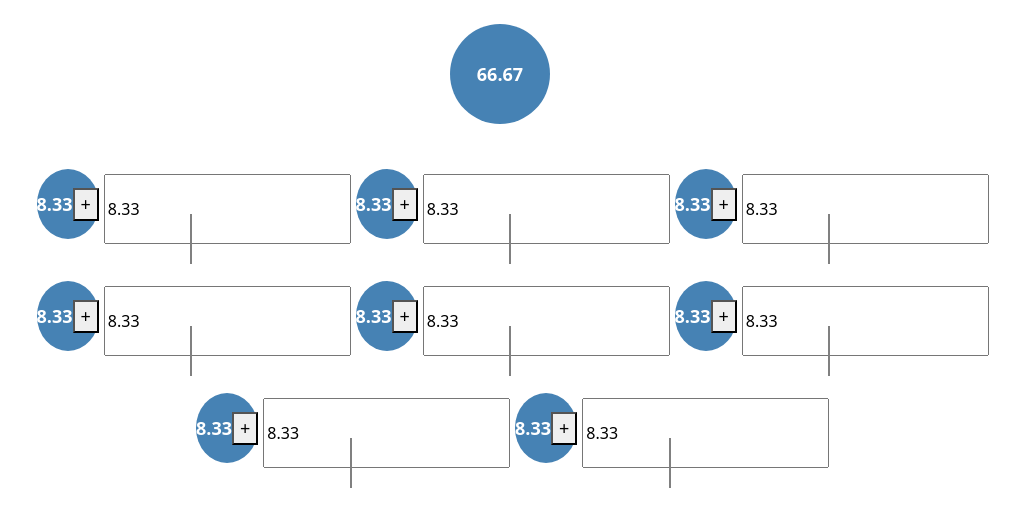
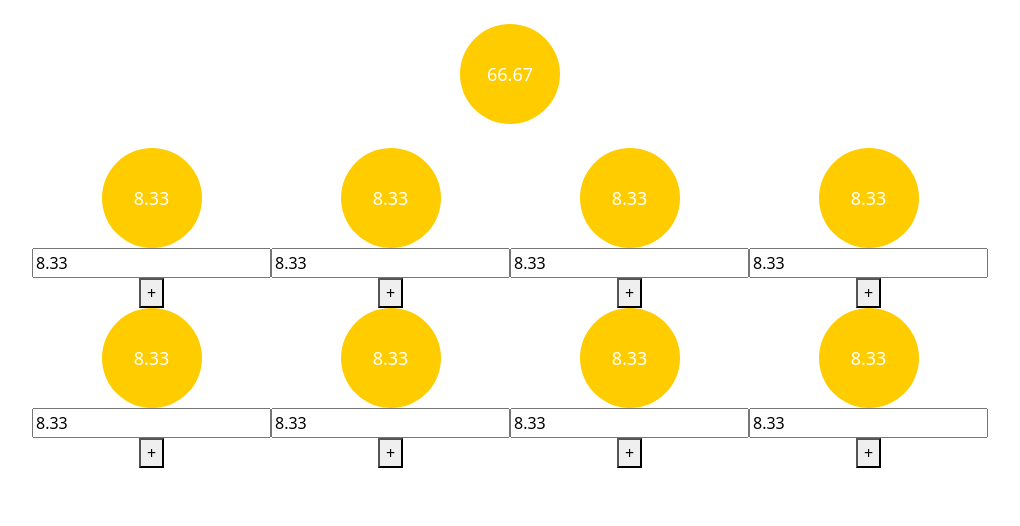
Before and after one commit to zarir-engineer/partition-tree-app, a Next.js app: page / in a window 1280 px wide. Shown: the top 526 px of the page, without its empty margins (130-1150 px from the left). Built offline with nearby package versions, Linux system fonts and the light colour scheme.

Commit message:
Update page.tsx

```diff
--- a/app/page.tsx
+++ b/app/page.tsx
@@ -1,145 +1,78 @@
-"use client"; // Enables React Client Components (required for interactive components in Next.js)
-
-import { useState } from "react"; // Import React's useState hook to manage component state
-import { Container } from "react-bootstrap"; // Import Bootstrap Container for layout
-import "bootstrap/dist/css/bootstrap.min.css"; // Import Bootstrap styles
-import styles from "./styles/FractionNodeApp.module.css"; // Import custom CSS module for styling
+"use client";
+import { useState } from "react";
+import { Container } from "react-bootstrap";
+import "bootstrap/dist/css/bootstrap.min.css";
+import styles from "./styles/FractionNodeApp.module.css";
 
 const FractionNodeApp = () => {
-  // Define the state that holds the hierarchical tree structure
-  const [data, setData] = useState<any>({
-    value: 66.67, // Root node's value set to 66.67
-    children: Array(8).fill({ value: 8.33, children: [] }), // 8 child nodes, each initialized with 8.33 (66.67 / 8)
+  // Define the tree structure with a root node
+  const [data, setData] = useState({
+    value: 66.67, // Root node value
+    children: Array(8).fill({ value: 8.33, children: [] }), // 8 child nodes, each 8.33
   });
 
-  /**
-   * Adjusts a node's value while ensuring the sum of its siblings remains unchanged.
-   * @param {number} index - Index of the child node being modified.
-   * @param {number} value - New value assigned to the child node.
-   * @param {number} parentIndex - Index of the parent node.
-   */
-  const adjustNodeValue = (index: number, value: number, parentIndex: number) => {
-    const newChildren = [...data.children]; // Clone children array to maintain immutability
-    newChildren[parentIndex].children[index].value = value; // Update the specific child's value
+  // Adjust the value of a child node while maintaining the sum
+  const adjustNodeValue = (index, value, parentIndex) => {
+    const newChildren = [...data.children];
+    newChildren[parentIndex].children[index].value = value;
 
-    // Compute the total value after modification
-    const total = newChildren[parentIndex].children.reduce((sum: number, child: any) => sum + child.value, 0);
+    // Normalize the other children so the total sum remains unchanged
+    const total = newChildren[parentIndex].children.reduce(
+      (sum, child) => sum + child.value,
+      0
+    );
 
-    // Normalize sibling values to maintain the sum constraint
     if (total !== newChildren[parentIndex].value) {
-      newChildren[parentIndex].children.forEach((child: any, idx: number) => {
+      newChildren[parentIndex].children.forEach((child, idx) => {
         if (idx !== index) {
-          child.value = (newChildren[parentIndex].value - value) / (newChildren[parentIndex].children.length - 1);
+          child.value =
+            (newChildren[parentIndex].value - value) /
+            (newChildren[parentIndex].children.length - 1);
         }
       });
     }
-    setData({ ...data, children: newChildren }); // Update state with modified children
+    setData({ ...data, children: newChildren });
   };
 
-  /**
-   * Adds a new child node to a specific parent node.
-   * @param {number} index - Index of the parent node.
-   */
-  const addChildNode = (index: number) => {
-    const newNode = { value: 8.33, children: [] }; // New child node with default value
-    const newChildren = [...data.children]; // Clone the children array
-    newChildren[index].children.push(newNode); // Add the new child to the parent node
-    setData({ ...data, children: newChildren }); // Update state
+  // Function to add a child node
+  const addChildNode = (index) => {
+    const newChildren = [...data.children];
+    newChildren[index].children.push({ value: 8.33, children: [] });
+    setData({ ...data, children: newChildren });
   };
 
-  /**
-   * Removes a child node from a specific parent.
-   * @param {number} index - Index of the child to be removed.
-   * @param {number} parentIndex - Index of the parent node.
-   */
-  const removeChildNode = (index: number, parentIndex: number) => {
-    const newChildren = [...data.children]; // Clone the children array
-    newChildren[parentIndex].children.splice(index, 1); // Remove the child at the given index
-    setData({ ...data, children: newChildren }); // Update state
+  // Function to remove a child node
+  const removeChildNode = (index, parentIndex) => {
+    const newChildren = [...data.children];
+    newChildren[parentIndex].children.splice(index, 1);
+    setData({ ...data, children: newChildren });
   };
 
   return (
     <Container className="my-4">
-      {/* Root node */}
       <div className="d-flex justify-content-center mb-4">
-        <div
-          className={styles.node}
-          style={{
-            width: "100px",
-            height: "100px",
-            borderRadius: "50%",
-            backgroundColor: "steelblue",
-            color: "white",
-            fontWeight: "bold",
-            display: "flex",
-            alignItems: "center",
-            justifyContent: "center",
-            marginRight: "20px",
-            position: "relative",
-          }}
-        >
-          {data.value.toFixed(2)}
-        </div>
+        {/* Root node */}
+        <div className={styles.node}>{data.value.toFixed(2)}</div>
       </div>
 
-      {/* Child nodes */}
-      <div className="d-flex justify-content-center flex-wrap" style={{ position: "relative" }}>
-        {data.children.map((child: any, parentIndex: number) => (
-          <div key={parentIndex} className="d-flex justify-content-center my-3" style={{ position: "relative" }}>
-            {/* Connecting line between parent and child */}
-            <div
-              style={{
-                position: "absolute",
-                top: "50px",
-                left: "50%",
-                width: "2px",
-                height: "50px",
-                backgroundColor: "gray",
-                transform: "translateX(-50%)",
-              }}
-            />
-
-            {/* Child node representation */}
-            <div
-              className={styles.node}
-              style={{
-                width: "70px",
-                height: "70px",
-                borderRadius: "50%",
-                backgroundColor: "steelblue",
-                color: "white",
-                fontWeight: "bold",
-                display: "flex",
-                alignItems: "center",
-                justifyContent: "center",
-                margin: "5px",
-                position: "relative",
-              }}
-            >
-              {child.value.toFixed(2)}
-
-              {/* Add child button */}
-              <button className="plus" onClick={() => addChildNode(parentIndex)}>
-                +
-              </button>
-
-              {/* Remove child button (only if children exist) */}
-              {child.children.length > 0 && (
-                <button className="minus" onClick={() => removeChildNode(0, parentIndex)}>
-                  -
-                </button>
-              )}
-            </div>
-
-            {/* Number input field for value adjustment */}
+      {/* Render child nodes */}
+      <div className="d-flex justify-content-center flex-wrap">
+        {data.children.map((child, parentIndex) => (
+          <div key={parentIndex} className="d-flex flex-column align-items-center">
+            <div className={styles.node}>{child.value.toFixed(2)}</div>
             <input
               type="number"
               className={styles.inputNoSpinner}
               value={child.value}
-              onChange={(e) => adjustNodeValue(0, parseFloat(e.target.value), parentIndex)}
+              onChange={(e) =>
+                adjustNodeValue(0, parseFloat(e.target.value), parentIndex)
+              }
               step="0.01"
-              style={{ marginTop: "10px", width: "100%" }}
             />
+            <button onClick={() => addChildNode(parentIndex)}>+</button>
+            {child.children.length > 0 && (
+              <button onClick={() => removeChildNode(0, parentIndex)}>-</button>
+            )}
           </div>
         ))}
       </div>
```
